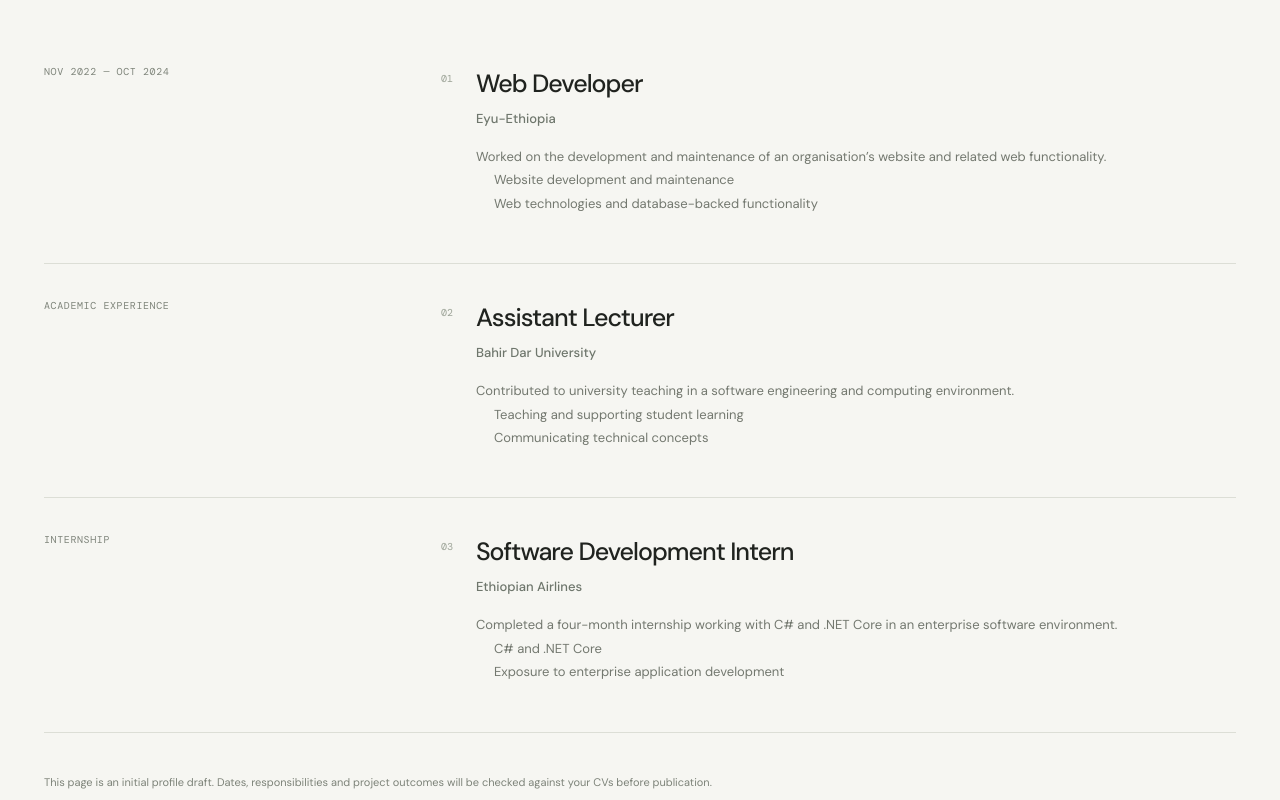
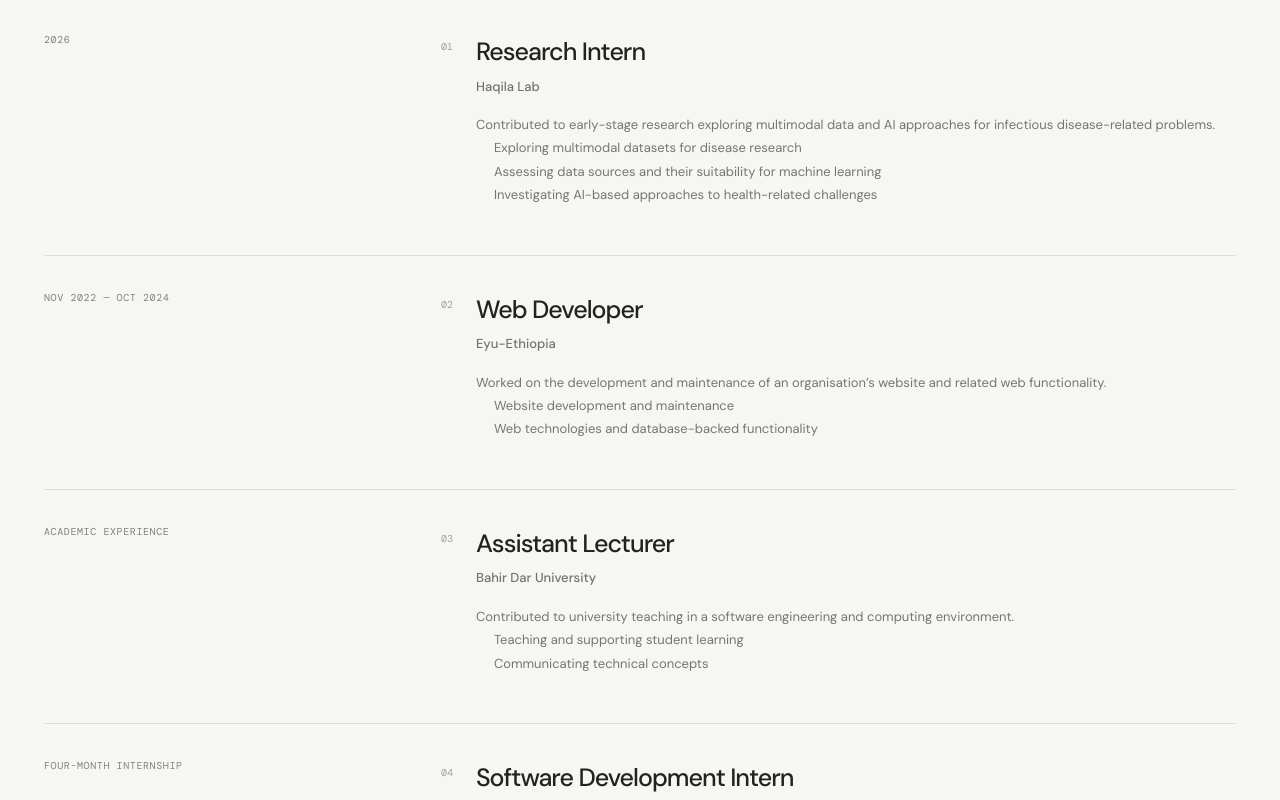
Before and after one commit to bely-lab/Prortfolio_website, a React (Vite) app: page /experience in a window 1280 px wide. Shown: the part 580-1380 px from the top of the page. Built offline with nearby package versions, Linux system fonts and the light colour scheme; a web font is replaced by a local one.

Commit message:
experience section

```diff
--- a/src/pages/Experience.tsx
+++ b/src/pages/Experience.tsx
@@ -1,26 +1,51 @@
+
 import { PageIntro } from "../components/PageIntro";
 
 const roles = [
   {
+    period: "2026",
+    role: "Research Intern",
+    organisation: "Haqila Lab",
+    description:
+      "Contributed to early-stage research exploring multimodal data and AI approaches for infectious disease-related problems.",
+    points: [
+      "Exploring multimodal datasets for disease research",
+      "Assessing data sources and their suitability for machine learning",
+      "Investigating AI-based approaches to health-related challenges",
+    ],
+  },
+  {
     period: "Nov 2022 — Oct 2024",
     role: "Web Developer",
     organisation: "Eyu-Ethiopia",
-    description: "Worked on the development and maintenance of an organisation’s website and related web functionality.",
-    points: ["Website development and maintenance", "Web technologies and database-backed functionality"],
+    description:
+      "Worked on the development and maintenance of an organisation’s website and related web functionality.",
+    points: [
+      "Website development and maintenance",
+      "Web technologies and database-backed functionality",
+    ],
   },
   {
     period: "Academic experience",
     role: "Assistant Lecturer",
     organisation: "Bahir Dar University",
-    description: "Contributed to university teaching in a software engineering and computing environment.",
-    points: ["Teaching and supporting student learning", "Communicating technical concepts"],
+    description:
+      "Contributed to university teaching in a software engineering and computing environment.",
+    points: [
+      "Teaching and supporting student learning",
+      "Communicating technical concepts",
+    ],
   },
   {
-    period: "Internship",
+    period: "Four-month internship",
     role: "Software Development Intern",
     organisation: "Ethiopian Airlines",
-    description: "Completed a four-month internship working with C# and .NET Core in an enterprise software environment.",
-    points: ["C# and .NET Core", "Exposure to enterprise application development"],
+    description:
+      "Completed a four-month internship working with C# and .NET Core in an enterprise software environment.",
+    points: [
+      "C# and .NET Core",
+      "Exposure to enterprise application development",
+    ],
   },
 ];
 
@@ -29,24 +54,33 @@ export default function Experience() {
     <>
       <PageIntro
         eyebrow="Experience"
-        title="Engineering, teaching and continuous learning."
-        intro="My experience combines practical web development, academic teaching and software development training, supported by postgraduate work in data science and machine learning."
+        title="Engineering, research and teaching."
+        intro="My experience brings together software development, academic teaching and applied research, supported by postgraduate training in Brain and Data Science."
       />
+
       <div className="timeline">
         {roles.map((item, index) => (
           <article className="timeline-item" key={item.role}>
             <div className="timeline-period">{item.period}</div>
+
             <div className="timeline-content">
-              <span className="timeline-index">0{index + 1}</span>
+              <span className="timeline-index">
+                {String(index + 1).padStart(2, "0")}
+              </span>
+
               <h2>{item.role}</h2>
               <h3>{item.organisation}</h3>
               <p>{item.description}</p>
-              <ul>{item.points.map((point) => <li key={point}>{point}</li>)}</ul>
+
+              <ul>
+                {item.points.map((point) => (
+                  <li key={point}>{point}</li>
+                ))}
+              </ul>
             </div>
           </article>
         ))}
       </div>
-      <p className="editorial-note">This page is an initial profile draft. Dates, responsibilities and project outcomes will be checked against your CVs before publication.</p>
     </>
   );
 }
```
